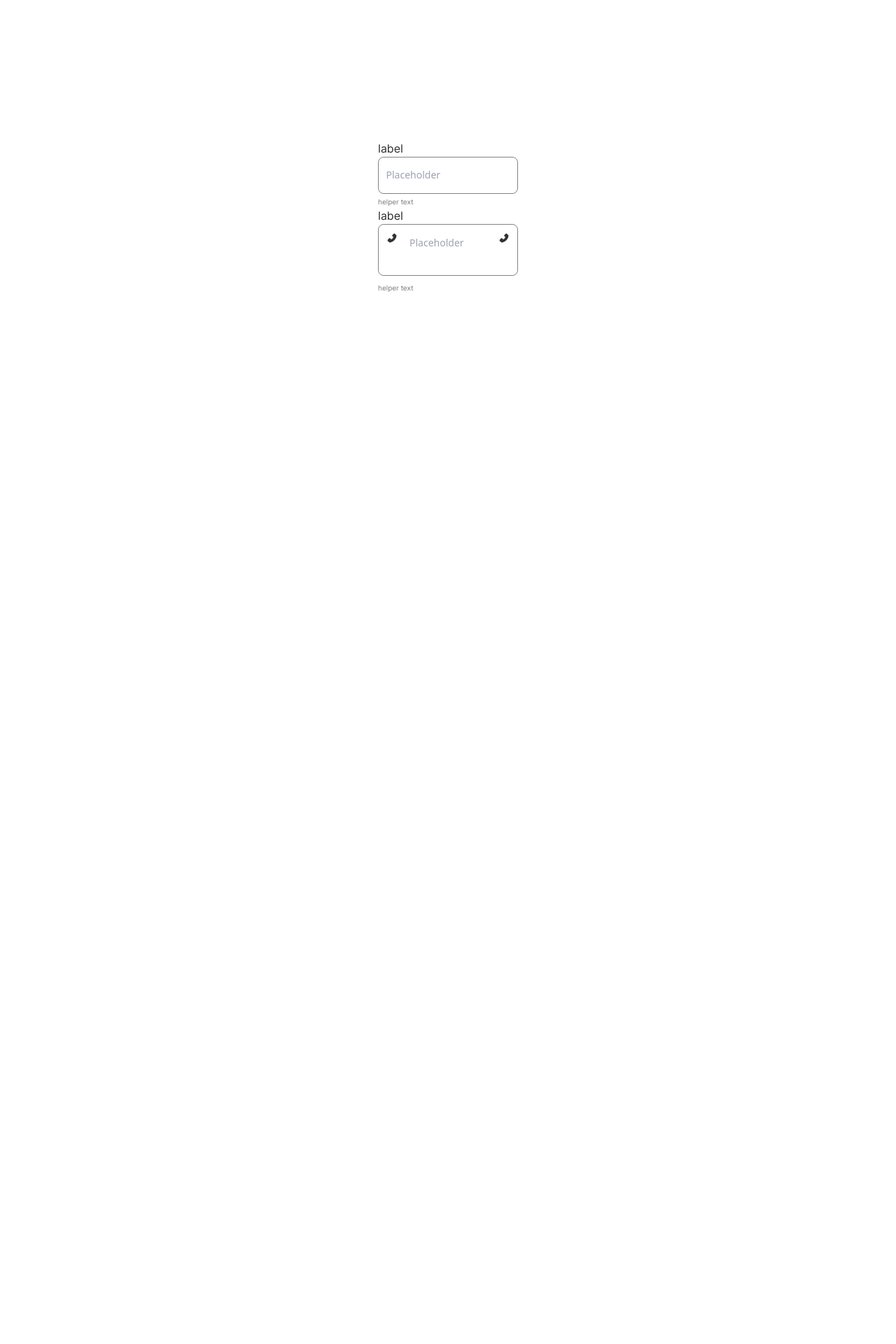
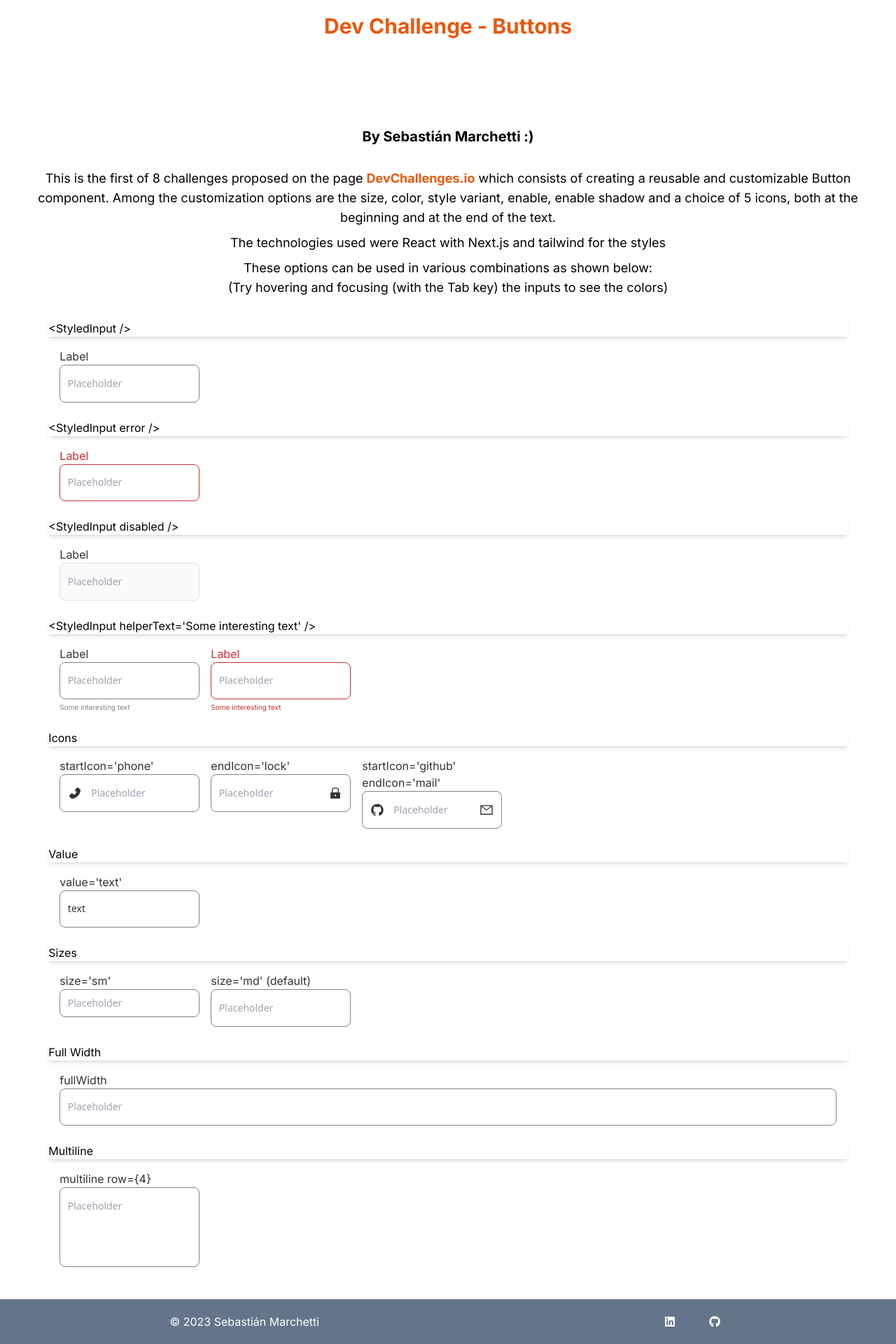
Before and after one commit to SebasUNLu/devchallenge-input, a Next.js app: page / in a window 1280 px wide. Shown: the part 91-2011 px from the top of the page at 70% size. Before the commit the page ends 800 px from the top, so only its background shows below. Built offline with nearby package versions, Linux system fonts and the light colour scheme.

Commit message:
Page.js has all the variants requested

```diff
--- a/app/components/CustomIcon.jsx
+++ /dev/null
@@ -1,31 +0,0 @@
-import React from 'react';
-import { AiFillPhone, AiFillLock, AiFillGithub, AiOutlineMail, AiOutlineTwitter } from 'react-icons/ai'
-
-const CustomIcon = ({ iconName = undefined, end = false, multiline = false }) => {
-  let iconChosen;
-  if (iconName === "phone") iconChosen = <AiFillPhone size={16} />
-  if (iconName === "lock") iconChosen = <AiFillLock size={16} />
-  if (iconName === "github") iconChosen = <AiFillGithub size={16} />
-  if (iconName === "mail") iconChosen = <AiOutlineMail size={16} />
-  if (iconName === "twitter") iconChosen = <AiOutlineTwitter size={16} />
-
-  return <IconContainer end={end} multiline={multiline}>
-    {iconChosen}
-  </IconContainer>
-};
-
-export default CustomIcon;
-
-const IconContainer = ({ end, children, multiline = false }) => {
-
-  const defaultStyle = "top-0 bottom-0 m-auto"
-  const multilineStyle = "top-0 mt-3"
-
-  const styleDiv = `w-4 h-4 absolute ${multiline ? multilineStyle : defaultStyle}  ${end ? "right-0 mr-3" : "left-0 ml-3"}`
-
-  return (
-    <div className={styleDiv}>
-      {children}
-    </div>
-  );
-}
--- /dev/null
+++ b/app/components/CustomInputIcon.jsx
@@ -0,0 +1,31 @@
+import React from 'react';
+import { AiFillPhone, AiFillLock, AiFillGithub, AiOutlineMail, AiOutlineTwitter } from 'react-icons/ai'
+
+const CustomInputIcon = ({ iconName = undefined, end = false, multiline = false }) => {
+  let iconChosen;
+  if (iconName === "phone") iconChosen = <AiFillPhone size={16} className='w-full h-full' />
+  if (iconName === "lock") iconChosen = <AiFillLock size={16} className='w-full h-full' />
+  if (iconName === "github") iconChosen = <AiFillGithub size={16} className='w-full h-full' />
+  if (iconName === "mail") iconChosen = <AiOutlineMail size={16} className='w-full h-full' />
+  if (iconName === "twitter") iconChosen = <AiOutlineTwitter size={16} className='w-full h-full' />
+
+  return <IconContainer end={end} multiline={multiline}>
+    {iconChosen}
+  </IconContainer>
+};
+
+export default CustomInputIcon;
+
+const IconContainer = ({ end, children, multiline = false }) => {
+
+  const defaultStyle = "top-0 bottom-0 m-auto"
+  const multilineStyle = "top-0 mt-3"
+
+  const styleDiv = `w-5 h-5 absolute ${multiline ? multilineStyle : defaultStyle} ${end ? "right-0 mr-3" : "left-0 ml-3"}`
+
+  return (
+    <div className={styleDiv}>
+      {children}
+    </div>
+  );
+}
--- /dev/null
+++ b/app/components/Footer.jsx
@@ -0,0 +1,35 @@
+import React from 'react';
+import { FontAwesomeIcon } from '@fortawesome/react-fontawesome'
+import { faGithub, faLinkedin } from '@fortawesome/free-brands-svg-icons';
+
+
+const Footer = () => {
+  return (
+    <div className='h-16 w-full bg-slate-500 mt-8 flex justify-around'>
+      <p className='flex items-center justify-center text-white'>
+        © {new Date().getFullYear()} Sebastián Marchetti
+      </p>
+      <div className='flex items-center justify-center'>
+        <a
+          href="https://www.linkedin.com/in/sebasti%C3%A1n-pedro-marchetti/"
+          aria-label="LinkedIn"
+          target="_blank"
+          rel="noopener noreferrer"
+        >
+          <FontAwesomeIcon width={32} height={32} icon={faLinkedin} color='white' />
+        </a>
+        <a
+          href="https://github.com/SebasUNLu"
+          aria-label="LinkedIn"
+          target="_blank"
+          rel="noopener noreferrer"
+          className='ml-8'
+        >
+          <FontAwesomeIcon width={32} height={32} icon={faGithub} color='white' />
+        </a>
+      </div>
+    </div>
+  );
+};
+
+export default Footer;
--- /dev/null
+++ b/app/components/Header.jsx
@@ -0,0 +1,27 @@
+import Link from 'next/link';
+import React from 'react';
+
+const Header = () => {
+  return (
+    <>
+      <div className='w-full relative'>
+        <div className='absolute t-0 l-0 w-full h-64 bg-gradient-to-t from-white to-transparent to-40%'></div>
+        <div className="h-64 w-full flex items-center justify-center bg-gradient-to-t from-white to-transparent">
+          <h1 className='text-orange-600 text-3xl font-bold'>Dev Challenge - Buttons</h1>
+        </div>
+      </div>
+      <div className='flex items-center justify-center p-4 text-xl font-bold'>
+        <h2>By Sebastián Marchetti :)</h2>
+      </div>
+      <div className='px-8 py-4'>
+        <p className='text-center text-lg'>
+          This is the first of 8 challenges proposed on the page <Link href={"https://devchallenges.io/"} target='_blank' className='font-bold text-orange-600'>DevChallenges.io</Link> which consists of creating a reusable and customizable Button component. Among the customization options are the size, color, style variant, enable, enable shadow and a choice of 5 icons, both at the beginning and at the end of the text.</p>
+        <p className='text-center text-lg my-2'>The technologies used were React with Next.js and tailwind for the styles</p>
+        <p className='text-center text-lg'>These options can be used in various combinations as shown below:</p>
+        <p className='text-center text-lg'>(Try hovering and focusing (with the Tab key) the inputs to see the colors)</p>
+      </div>
+    </>
+  );
+};
+
+export default Header;
--- a/app/components/StyledInput.jsx
+++ b/app/components/StyledInput.jsx
@@ -1,11 +1,7 @@
 "use client"
 
-import React, { useRef, useState } from 'react';
-import CustomIcon from './CustomIcon';
-
-const paletteColor = {
-
-}
+import React, { useState } from 'react';
+import CustomInputIcon from './CustomInputIcon';
 
 const theme = {
   label: {
@@ -56,7 +52,7 @@ const theme = {
 
 const StyledInput = ({
   placeholder = "Placeholder",
-  label = "label",
+  label = "Label",
   error = false,
   disabled = false,
   helperText = "",
@@ -65,12 +61,18 @@ const StyledInput = ({
   fullWidth = false,
   size = "md",
   multiline = false,
-  row = 2
+  row = 2,
+  value = ""
 }) => {
 
   if (row < 2) row = 2
 
   const [isfocused, setIsfocused] = useState(false);
+  const [inputValue, setInputValue] = useState(value);
+
+  const handleChange = (event) => {
+    setInputValue(event.target.value)
+  }
 
   const handleFocus = () => {
     setIsfocused(true)
@@ -106,6 +108,8 @@ const StyledInput = ({
         onFocus={handleFocus}
         onBlur={handleBlur}
         disabled={disabled}
+        onChange={handleChange}
+        value={inputValue}
       />
       : <input
         type='text'
@@ -114,14 +118,16 @@ const StyledInput = ({
         onFocus={handleFocus}
         onBlur={handleBlur}
         disabled={disabled}
+        onChange={handleChange}
+        value={inputValue}
       />
 
   return (
     <label className={`${theme.label.general} ${styleLabelColor} ${styleWidth}`}>{label}
       <div className='relative'>
-        {startIcon && <CustomIcon iconName={startIcon} multiline />}
+        {startIcon && <CustomInputIcon iconName={startIcon} multiline={multiline} />}
         {selectedChildren}
-        {endIcon && <CustomIcon iconName={endIcon} end multiline />}
+        {endIcon && <CustomInputIcon iconName={endIcon} end multiline={multiline} />}
       </div>
       {helperText && <p className={styleHelper}>{helperText}</p>}
     </label>
--- a/app/page.js
+++ b/app/page.js
@@ -1,11 +1,87 @@
-import Image from "next/image";
+import Footer from "./components/Footer";
+import Header from "./components/Header";
 import StyledInput from "./components/StyledInput";
+
+const StyledDiv = ({ title, children }) => {
+  return (
+    <div className="flex items-start flex-wrap gap-x-4 py-2 px-4">
+      {title && <h3 className="w-full">{title}</h3>}
+      {children}
+    </div>
+  );
+};
+
+const StyledTitle = ({ title }) => {
+  return <h2 className="mt-4 mb-2 shadow-md">{title}</h2>;
+};
 
 export default function Home() {
   return (
-    <main className="flex min-h-screen flex-col items-center justify-center p-2">
-      <StyledInput helperText="helper text" />
-      <StyledInput multiline row={2} startIcon="phone" endIcon="phone" helperText="helper text" />
+    <main className="flex min-h-screen flex-col items-center justify-between text-black">
+      <Header />
+      <div className="px-4 w-11/12">
+        <StyledTitle title={"<StyledInput />"} />
+        <StyledDiv>
+          <StyledInput />
+        </StyledDiv>
+
+        <StyledTitle title={"<StyledInput error />"} />
+        <StyledDiv>
+          <StyledInput error />
+        </StyledDiv>
+
+        <StyledTitle title={"<StyledInput disabled />"} />
+        <StyledDiv>
+          <StyledInput disabled />
+        </StyledDiv>
+
+        <StyledTitle
+          title={"<StyledInput helperText='Some interesting text' />"}
+        />
+        <StyledDiv>
+          <StyledInput helperText="Some interesting text" />
+          <StyledInput helperText="Some interesting text" error />
+        </StyledDiv>
+
+        <StyledTitle
+          title={"Icons"}
+        />
+        <StyledDiv>
+          <StyledInput label="startIcon='phone'" startIcon="phone" />
+          <StyledInput label="endIcon='lock'" endIcon="lock" />
+          <StyledInput label="startIcon='github' endIcon='mail'" startIcon="github" endIcon="mail" />
+        </StyledDiv>
+
+        <StyledTitle
+          title={"Value"}
+        />
+        <StyledDiv>
+          <StyledInput label="value='text'" value="text" />
+        </StyledDiv>
+
+        <StyledTitle
+          title={"Sizes"}
+        />
+        <StyledDiv>
+          <StyledInput label="size='sm'" size="sm" />
+          <StyledInput label="size='md' (default)" size="md"/>
+        </StyledDiv>
+
+        <StyledTitle
+          title={"Full Width"}
+        />
+        <StyledDiv>
+          <StyledInput label="fullWidth" fullWidth />
+        </StyledDiv>
+
+        <StyledTitle
+          title={"Multiline"}
+        />
+        <StyledDiv>
+          <StyledInput label="multiline row={4}" multiline row={4} />
+        </StyledDiv>
+      </div>
+      <Footer />
     </main>
   );
 }
--- a/package.json
+++ b/package.json
@@ -9,12 +9,16 @@
     "lint": "next lint"
   },
   "dependencies": {
+    "@fortawesome/free-brands-svg-icons": "^6.4.0",
+    "@fortawesome/free-solid-svg-icons": "^6.4.0",
+    "@fortawesome/react-fontawesome": "^0.2.0",
     "autoprefixer": "10.4.14",
     "next": "13.4.7",
     "postcss": "8.4.24",
     "react": "18.2.0",
     "react-dom": "18.2.0",
     "react-icons": "^4.10.1",
+    "sweetalert2": "^11.7.12",
     "tailwindcss": "3.3.2"
   }
 }
```
Also changed, not shown: 1 other file (tests, documents, lock files or other folders).
